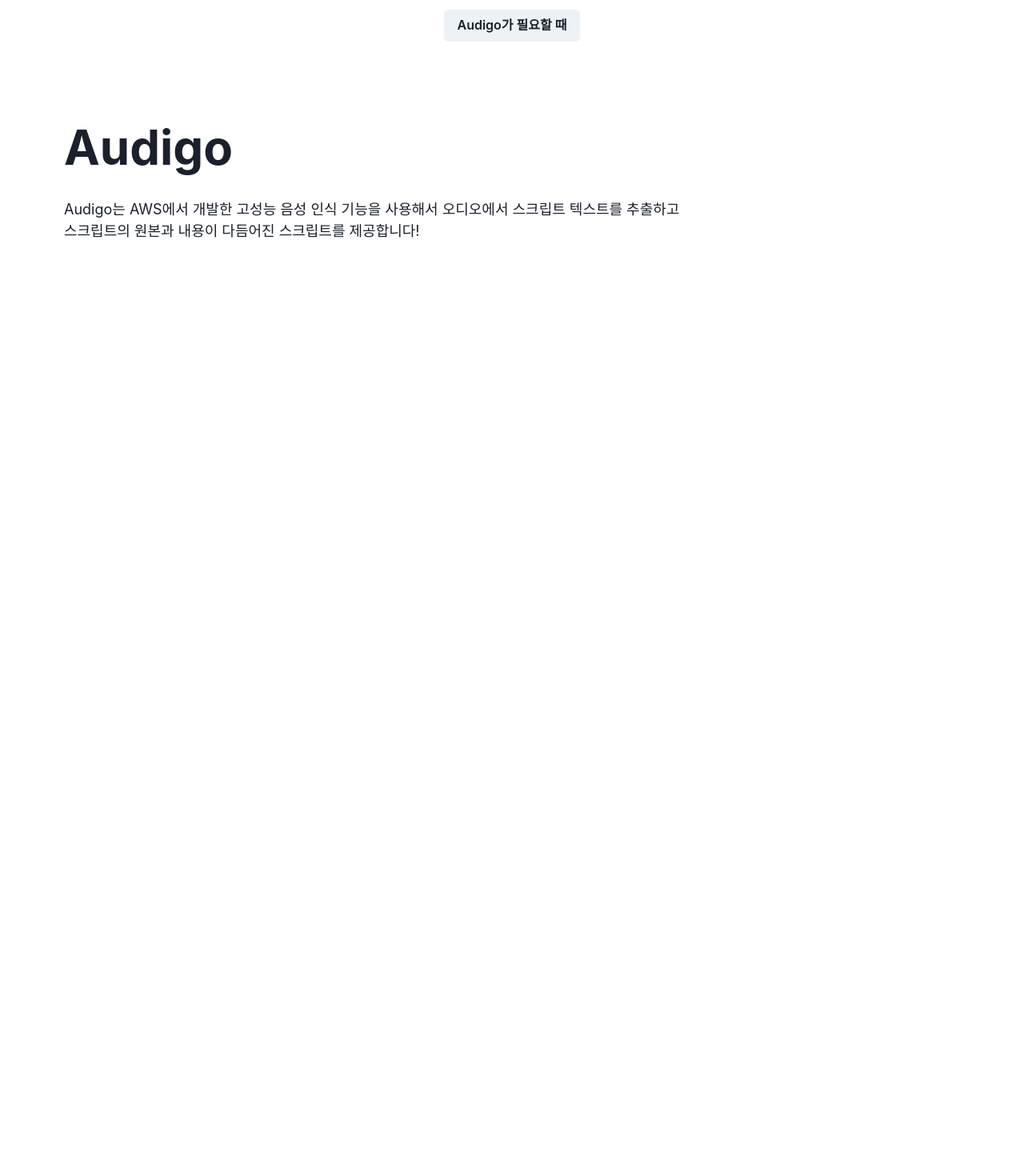
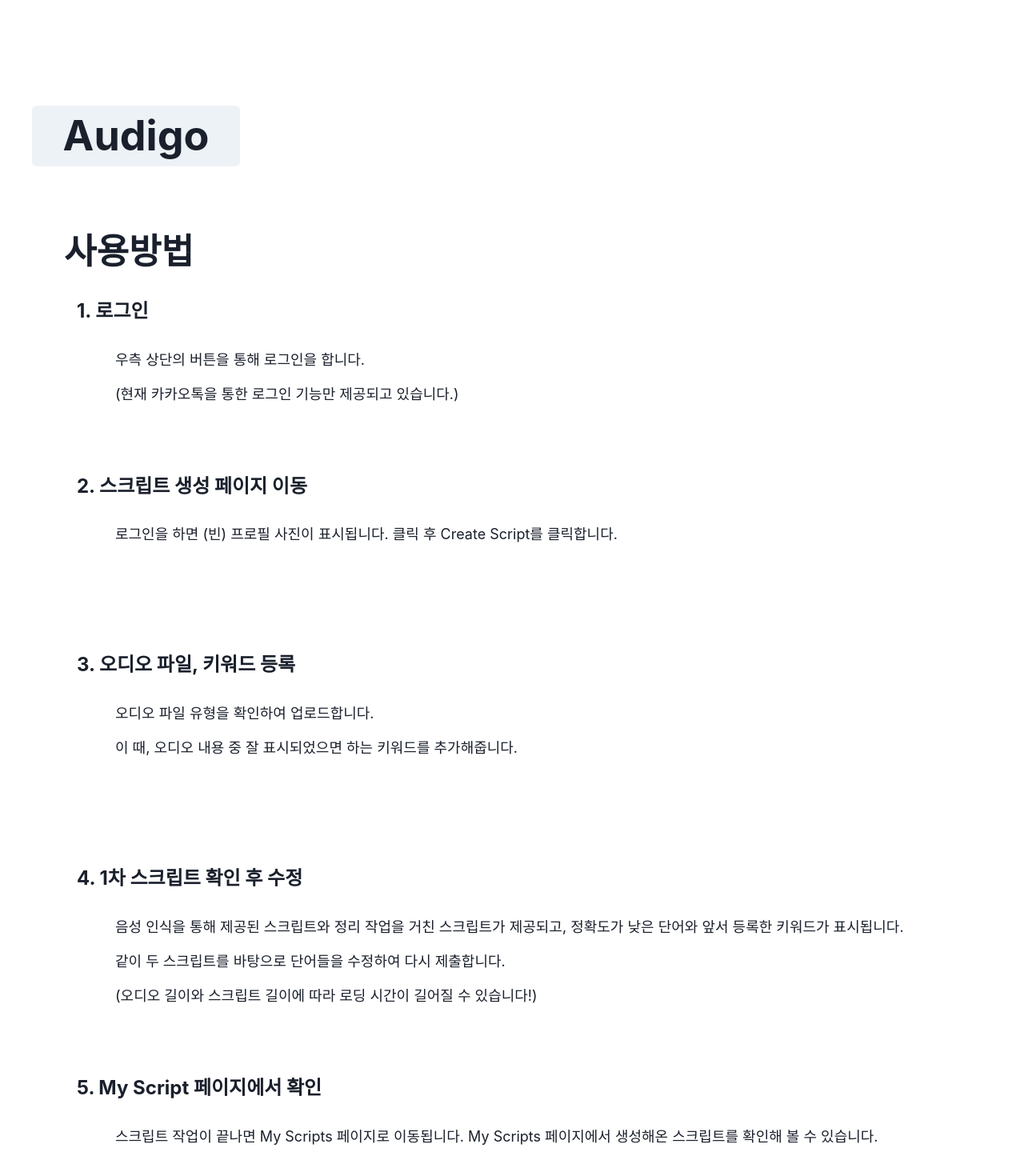
Before and after one commit to SonJinHYo/AudiGO_frontend, a React (Create React App) app: page / in a window 1280 px wide. Shown: the part 120-1590 px from the top of the page at 80% size. Before the commit the page ends 800 px from the top, so only its background shows below. Built offline with nearby package versions, Linux system fonts and the light colour scheme; no server answers.

Commit message:
홈페이지 수정 및 스크립트 수정 페이지 편의 기능 추가

```diff
--- a/src/components/Header.tsx
+++ b/src/components/Header.tsx
@@ -81,7 +81,7 @@
       </Box>
 
       <Box as="i" fontSize={logoFontSize} fontWeight="bold" w="20%">
-        <Text>AudiGo</Text>
+        <Text align="center">AudiGo</Text>
       </Box>
 
       <Flex gap={2} alignItems="center" w="20%">
@@ -98,14 +98,6 @@
               Log in
             </Button>
           ) : (
-            // <>
-            //   <Button onClick={onLoginOpen}>Log in</Button>
-            //   <LightMode>
-            //     <Button onClick={onSignUpOpen} colorScheme={"red"}>
-            //       Sign up
-            //     </Button>
-            //   </LightMode>
-            // </>
             <Menu>
               <MenuButton>
                 <Avatar size={"md"} />
--- a/src/routes/Home.tsx
+++ b/src/routes/Home.tsx
@@ -1,4 +1,4 @@
-import { VStack, Text, Button, Heading } from "@chakra-ui/react";
+import { VStack, Text, Button, Heading, Box } from "@chakra-ui/react";
 import { motion } from "framer-motion";
 
 import { useState } from "react";
@@ -11,13 +11,13 @@
   };
   return (
     <>
-      <VStack justify="center">
+      {/* <VStack justify="center">
         <Button
           my={4}
           onClick={toggleContentVisibility}
           display={isContentVisible ? "none" : "block"}
         >
-          Audigo가 필요할 때
+          Audigo는
         </Button>
         <VStack
           align="center"
@@ -78,21 +78,148 @@
         >
           완전히 이해했어요!
         </Button>
+      </VStack> */}
+      <VStack p="10" align="start">
+        <Button
+          mt="24"
+          onClick={toggleContentVisibility}
+          w="260px"
+          h="76px"
+          fontSize="52"
+          fontWeight="bold"
+          // display={isContentVisible ? "none" : "block"}
+        >
+          Audigo
+        </Button>
+        <VStack display={isContentVisible ? "block" : "none"}>
+          <motion.div
+            initial={{ opacity: 0, y: -10 }}
+            animate={{
+              opacity: isContentVisible ? 1 : 0,
+              y: isContentVisible ? 0 : -10,
+            }}
+            transition={{ duration: 0.5 }}
+            style={{ overflow: "hidden" }}
+          >
+            <VStack align="start" fontStyle="normal" fontSize="xl">
+              <VStack pl="10" w="60%" my="12" align="start">
+                <Text mb="8">
+                  ' 오디오 파일만 올려도 정확하고 필요한 내용만 담긴 스크립트를
+                  받으면 어떨까? ' 라는 생각으로 만든 서비스입니다.
+                </Text>
+                <Text mb="8">
+                  AWS(Amazon Web Service)에서 지속적으로 개발중인 고성능 음성
+                  인식 기능을 사용해서 오디오에서 스크립트 텍스트를 추출하고,
+                  스크립트의 원본과 Audigo는 이를 바탕으로 내용이 다듬어진
+                  스크립트를 제공합니다.
+                </Text>
+                <Text>
+                  오디오와 함께 등록한 단어와 정확도가 낮게 나온 단어를
+                  표시해줍니다. 이후 다시 제출하여 새로운 스크립트를 얻을 수
+                  있습니다. (사용방법에서 자세한 설명이 제공됩니다.)
+                </Text>
+              </VStack>
+              <Heading mb="10px" fontSize="52" mt="28">
+                Audigo Point
+              </Heading>
+              <VStack
+                pl="10"
+                fontStyle="normal"
+                fontSize="xl"
+                w="60%"
+                my="8"
+                align="start"
+              >
+                <Text>
+                  AWS뿐만 아니라 다양한 음성 인식 기술이 존재하지만, 화자나 주변
+                  환경으로인해 부정확한 부분이 생길 수도 있고 스크립트가 너무
+                  길어서 필요한 부분을 찾기 여전히 어려울 수 있는 문제가
+                  있습니다.
+                </Text>
+                <Text my="8">
+                  여러 음성 인식 어플이 많지만 Audigo는 좀 더 정확한 스크립트를
+                  저장하기 위해 만들었습니다. AI기능을 통해 정리된 스크립트와
+                  요약본까지 받아볼 수 있습니다.
+                </Text>
+                <Text>
+                  최종적으로 수정된 원본 스크립트, 문장을 정리해준 스크립트,
+                  요약본 스크립트까지 총 3개의 스크립트를 제공합니다!
+                </Text>
+              </VStack>
+            </VStack>
+          </motion.div>
+        </VStack>
+
+        {/* <Button
+          my={4}
+          onClick={toggleContentVisibility}
+          display={isContentVisible ? "block" : "none"}
+        >
+          닫기
+        </Button> */}
       </VStack>
-      <VStack mx="20" mt="20" align="start">
-        <Heading fontSize="6xl">Audigo</Heading>
-        <VStack fontSize="lg" w="70%">
-          <Text mt="5">
-            Audigo는 AWS에서 개발한 고성능 음성 인식 기능을 사용해서 오디오에서
-            스크립트 텍스트를 추출하고 스크립트의 원본과 내용이 다듬어진
-            스크립트를 제공합니다!
+      <VStack mt="10" mx="20" align="start">
+        <Heading mb="10px" fontSize="44">
+          사용방법
+        </Heading>
+        <Box p="4" fontSize="18">
+          <Heading fontSize="24" mb="8">
+            1. 로그인
+          </Heading>
+          <Text ml="12" mb="4">
+            우측 상단의 버튼을 통해 로그인을 합니다.
           </Text>
-          {/* <Text mt="10">
-            물론 고성능이라도 화자나 주변 환경으로인해 부정확한 부분이 생길 수도
-            있고 스크립트가 너무 길어서 필요한 부분을 찾기 여전히 어려울 수 있는
-            문제가 있습니다.
-          </Text> */}
-        </VStack>
+          <Text ml="12">
+            (현재 카카오톡을 통한 로그인 기능만 제공되고 있습니다.)
+          </Text>
+        </Box>
+        <Box p="4" fontSize="18" my="12">
+          <Heading fontSize="24" mb="8">
+            2. 스크립트 생성 페이지 이동
+          </Heading>
+          <Text ml="12">
+            로그인을 하면 (빈) 프로필 사진이 표시됩니다. 클릭 후 Create Script를
+            클릭합니다.
+          </Text>
+        </Box>
+
+        <Box p="4" fontSize="18" my="12">
+          <Heading fontSize="24" mb="8">
+            3. 오디오 파일, 키워드 등록
+          </Heading>
+          <Text ml="12" mb="4">
+            오디오 파일 유형을 확인하여 업로드합니다.
+          </Text>
+          <Text ml="12">
+            이 때, 오디오 내용 중 잘 표시되었으면 하는 키워드를 추가해줍니다.
+          </Text>
+        </Box>
+        <Box p="4" fontSize="18" my="12">
+          <Heading fontSize="24" mb="8">
+            4. 1차 스크립트 확인 후 수정{" "}
+          </Heading>
+          <Text ml="12" mb="4">
+            음성 인식을 통해 제공된 스크립트와 정리 작업을 거친 스크립트가
+            제공되고, 정확도가 낮은 단어와 앞서 등록한 키워드가 표시됩니다.
+          </Text>
+          <Text ml="12" mb="4">
+            같이 두 스크립트를 바탕으로 단어들을 수정하여 다시 제출합니다.
+          </Text>
+          <Text ml="12">
+            (오디오 길이와 스크립트 길이에 따라 로딩 시간이 길어질 수 있습니다!)
+          </Text>
+        </Box>
+        <Box p="4" fontSize="18">
+          <Heading fontSize="24" mb="8">
+            5. My Script 페이지에서 확인{" "}
+          </Heading>
+          <Text ml="12">
+            스크립트 작업이 끝나면 My Scripts 페이지로 이동됩니다. My Scripts
+            페이지에서 생성해온 스크립트를 확인해 볼 수 있습니다.
+          </Text>
+        </Box>
+
+        <Box h="200px"></Box>
       </VStack>
     </>
   );
--- a/src/routes/MyScripts.tsx
+++ b/src/routes/MyScripts.tsx
@@ -77,8 +77,8 @@
         spacing={10}
         templateColumns="repeat(auto-fill, minmax(300px, 1fr))"
       >
-        {userData?.audios?.map((audio) => (
-          <Card key={audio.script_title}>
+        {userData?.audios?.map((audio, index: number) => (
+          <Card key={index}>
             <CardHeader>
               <Heading size="md"> {audio.script_title}</Heading>
             </CardHeader>
@@ -106,19 +106,25 @@
                 <Heading size="md" mb={4}>
                   Original Script
                 </Heading>
-                <Text>{selectedAudio?.origin_script}</Text>
+                <Text whiteSpace="pre-line">
+                  {selectedAudio?.origin_script}
+                </Text>
               </Flex>
               <Flex flexDir="column" flex="1" pl={4}>
                 <Heading size="md" mb={4}>
                   Modified Script
                 </Heading>
-                <Text>{selectedAudio?.modified_script}</Text>
+                <Text whiteSpace="pre-line">
+                  {selectedAudio?.modified_script}
+                </Text>
               </Flex>
               <Flex flexDir="column" flex="1" pl={4}>
                 <Heading size="md" mb={4}>
                   Summary Script
                 </Heading>
-                <Text>{selectedAudio?.summary_script}</Text>
+                <Text whiteSpace="pre-line">
+                  {selectedAudio?.summary_script}
+                </Text>
               </Flex>
             </Flex>
           </ModalBody>
```
Also changed, not shown: src/routes/CreateScript.tsx (+25 -9 lines).
